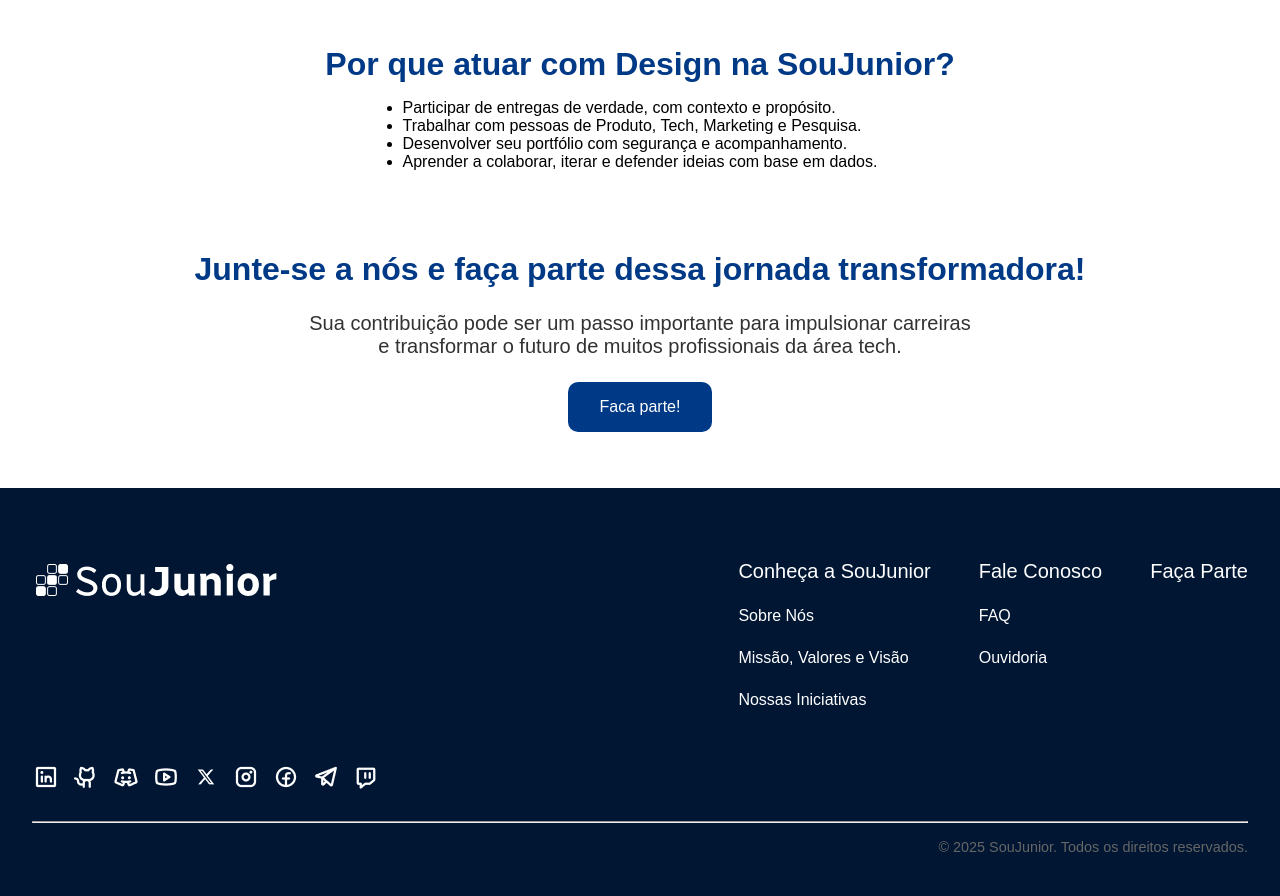
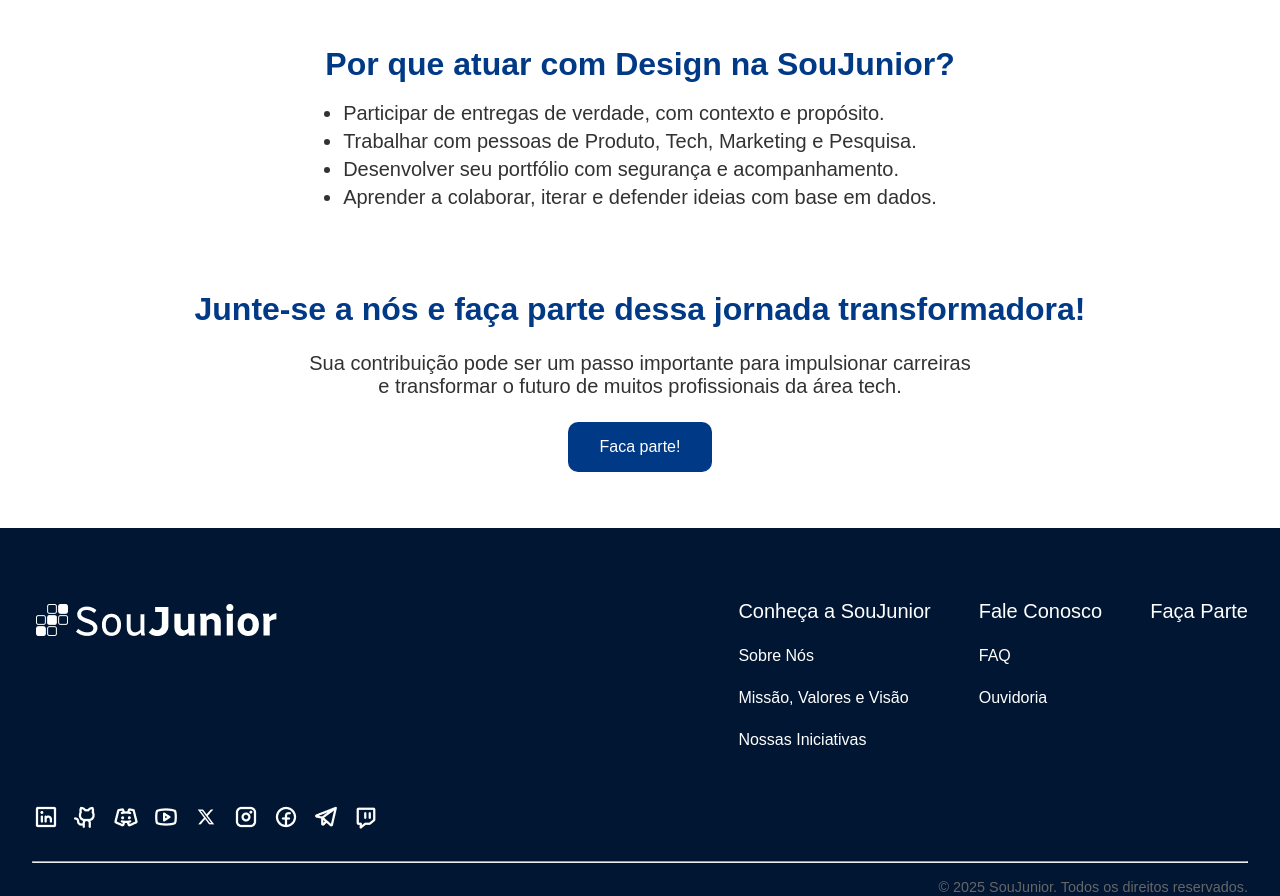
Before and after one commit to dev-fagundes01/site-webapp-v2, a React (Create React App) app: page /design in a window 1280 px wide. Shown: the part 1272-2168 px from the top of the page. Built offline with nearby package versions, Linux system fonts and the light colour scheme; a web font is replaced by a local one.

Commit message:
feat: update List and Card components to use string for lineHeight prop, remove copyright prop from DesignView

```diff
--- a/src/components/card/index.tsx
+++ b/src/components/card/index.tsx
@@ -35,6 +35,7 @@
   listSize,
   listColor,
   listWeight,
+  lineHeight,
 
   buttonText,
   buttonVariant,
@@ -68,6 +69,7 @@
             size={listSize}
             color={listColor}
             weight={listWeight}
+            lineHeight={lineHeight}
           />
         )}
         {buttonText && (
--- a/src/components/card/types.ts
+++ b/src/components/card/types.ts
@@ -23,6 +23,7 @@
   listSize?: number;
   listColor?: string;
   listWeight?: number;
+  lineHeight?: string;
   buttonText?: string;
   buttonVariant?: 'primary' | 'secondary' | 'tertiary';
   onClick?: () => void;
--- a/src/pages/design/controller/index.controller.tsx
+++ b/src/pages/design/controller/index.controller.tsx
@@ -156,15 +156,12 @@
     { icon: Twitch, to: "https://twitch.tv" },
   ];
 
-  const copyright = '© 2025 SouJunior. Todos os direitos reservados.'
-
   return <DesignView
   headerLinks={headerLinks}
   footerLinks={footerLinks}
   footerLinks2={footerLinks2}
   footerLinks3={footerLinks3}
   socialLinks={socialLinks}
-  copyright={copyright}
   />;
 };
 
--- a/src/pages/design/view/index.view.tsx
+++ b/src/pages/design/view/index.view.tsx
@@ -21,7 +21,6 @@
   footerLinks2?: FooterProps["links2"];
   footerLinks3?: FooterProps["links"];
   socialLinks: FooterProps["socialLinks"];
-  copyright: FooterProps["copyright"];
 }
 
 const DesignView: React.FC<DesignViewProps> = ({
@@ -30,7 +29,6 @@
   footerLinks2,
   footerLinks3,
   socialLinks,
-  copyright,
 }) => {
   const { announce } = useScreenReaderAnnouncer();
   const { focusMainContent } = useFocusManagement();
@@ -143,9 +141,10 @@
           "Desenvolver seu portfólio com segurança e acompanhamento.",
           "Aprender a colaborar, iterar e defender ideias com base em dados.",
         ]}
-        listSize={16}
-        listColor="#000000"
+        listSize={20}
+        listColor="#323232"
         listWeight={400}
+        lineHeight="140%"
       />
 
       <div style={{ margin: "auto", textAlign: "center" }}>
@@ -166,7 +165,7 @@
         links2={footerLinks2}
         links3={footerLinks3}
         socialLinks={socialLinks}
-        copyright={copyright}
+        copyright="© 2025 SouJunior. Todos os direitos reservados."
       />
     </div>
   );
```
Also changed, not shown: src/components/.global/list/types.ts.
